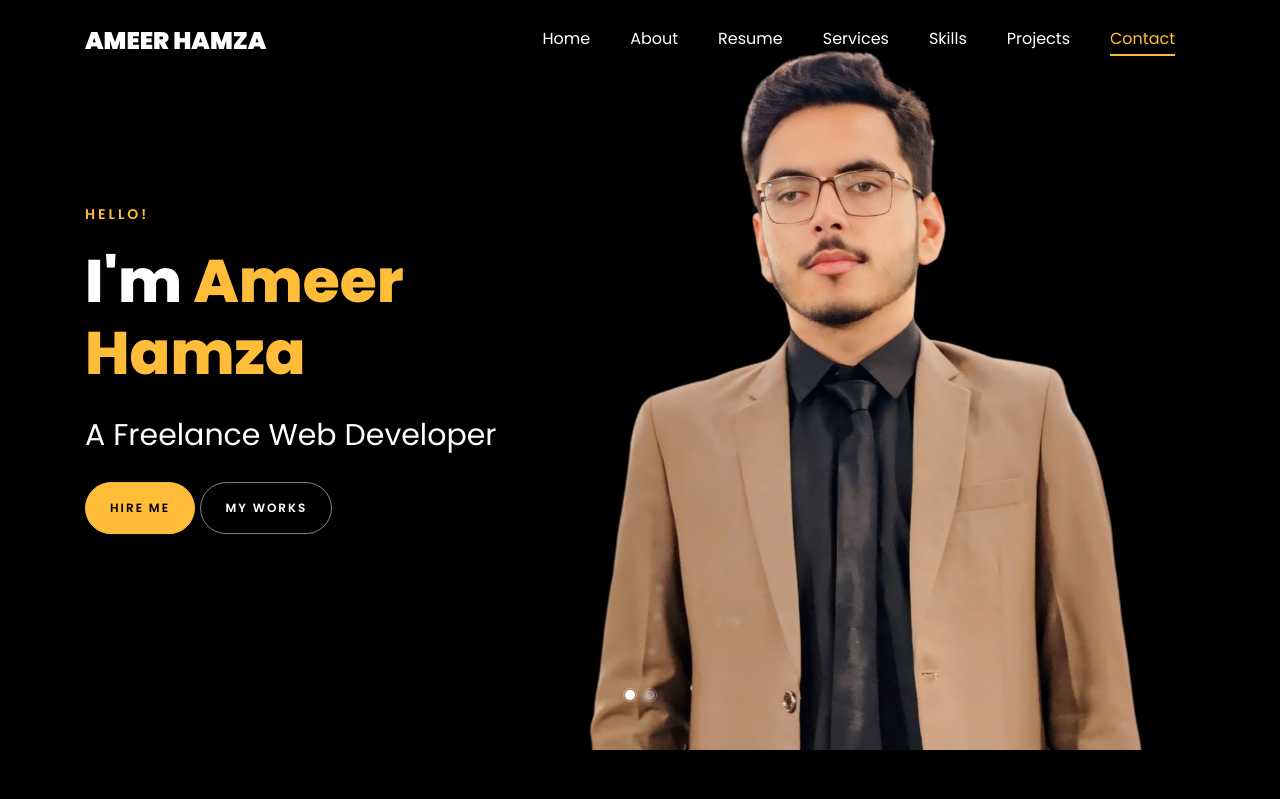
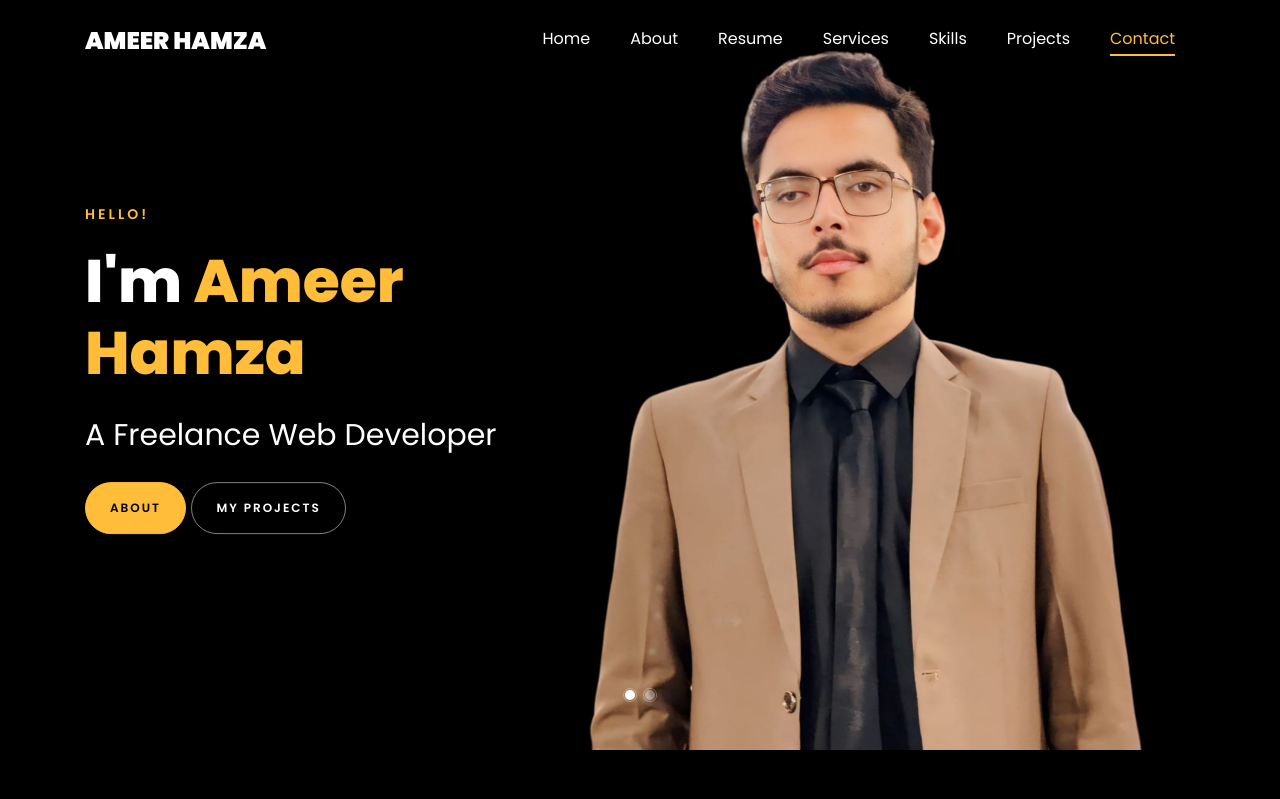
Before and after one commit to nexusameer/Slideshare--Downloader, a Django app: page / in a window 1280 px wide. Shown: the top 799 px of the page. Run offline with Django 5.2, Linux system fonts and the light colour scheme; data comes from the database, SQL or seed files in the repository; some libraries are stand-ins or nearby versions; some web fonts are replaced.

Commit message:
small update

```diff
--- a/app/templates/app/base.html
+++ b/app/templates/app/base.html
@@ -30,7 +30,16 @@
     <link rel="stylesheet" href="{% static 'css/style.css' %}" />
     <link rel="icon" href="{% static 'images/favicon.png' %}" type="image/x-icon">
   </head>
-  <body data-spy="scroll" data-target=".site-navbar-target" data-offset="300">
+  <style>
+    .scrollable {
+    width: 300px;
+    height: 200px;
+    overflow: auto; /* or overflow-y: scroll; for only vertical scrollbar, overflow-x: scroll; for only horizontal scrollbar */
+    border: 1px solid #ccc;
+    padding: 10px;
+}
+  </style>
+  <body data-spy="scroll" data-target=".site-navbar-target" data-offset="300" class="scrollbar">
     <nav
       class="navbar navbar-expand-lg navbar-dark ftco_navbar ftco-navbar-light site-navbar-target"
       id="ftco-navbar"
--- a/app/templates/app/index.html
+++ b/app/templates/app/index.html
@@ -18,8 +18,8 @@
                             <span class="subheading">Hello!</span>
                             <h1 class="mb-4 mt-3">I'm <span>{{person.name}}</span></h1>
                             <h2 class="mb-4">A Freelance Web Developer</h2>
-                            <p><a href="#contact-section" class="btn btn-primary py-3 px-4">Hire me</a>
-                                <a href="{% url 'download_document' person.id %}" class="btn btn-white btn-outline-white py-3 px-4">My works</a></p>
+                            <p><a href="#about-section" class="btn btn-primary py-3 px-4">About</a>
+                                <a href="#projects-section" class="btn btn-white btn-outline-white py-3 px-4">My Projects</a></p>
                         </div>
                     </div>
                 </div>
@@ -40,9 +40,9 @@
                         <div class="text">
                             <span class="subheading">Hello!</span>
                             <h1 class="mb-4 mt-3">I'm a <span>Django Developer</span> based in Pakistan.</h1>
-                            <p><a href="#contact-section" class="btn btn-primary py-3 px-4">Hire me</a> <a href="{% url 'download_document' person.id %}"
-                                                                                            class="btn btn-white btn-outline-white py-3 px-4">My
-                                works</a></p>
+                            <p><a href="#about-section" class="btn btn-primary py-3 px-4">About</a>
+                                <a href="#projects-section" class="btn btn-white btn-outline-white py-3 px-4">My
+                                Projects</a></p>
                         </div>
                     </div>
                 </div>
```
